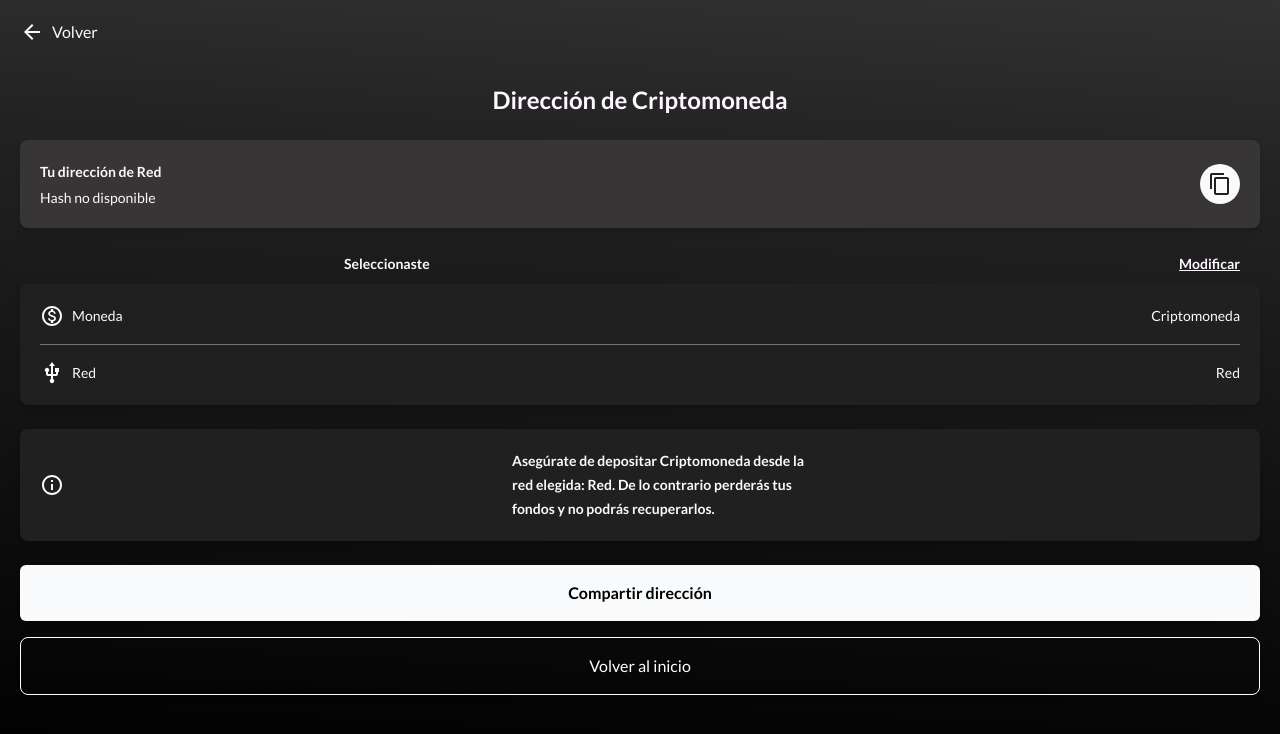
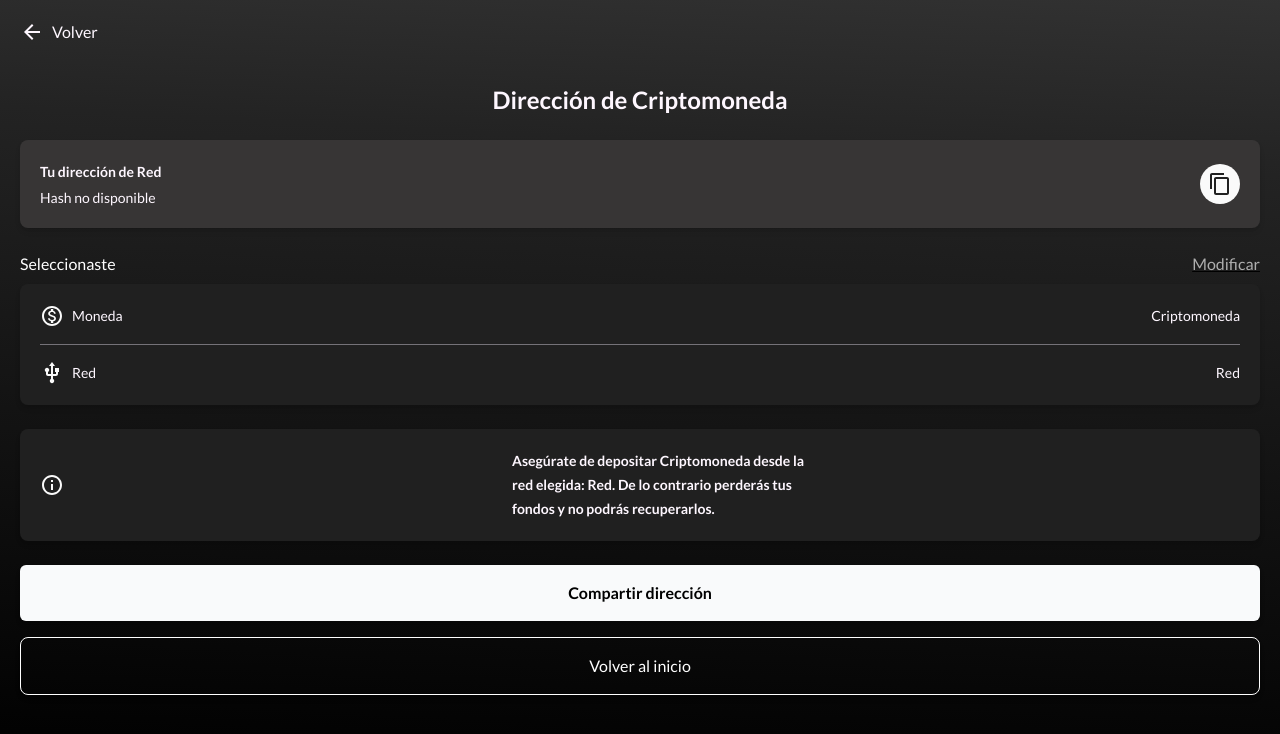
Before and after one commit to pguinazu/we-frontend, a Next.js app: page /auth/select-crypto-last-step in a window 1280 px wide. Shown: the top 734 px of the page. Built offline with nearby package versions, Linux system fonts and the light colour scheme.

Commit message:
Adding Text component to receive crypto

```diff
--- a/src/app/auth/select-crypto-last-step/page.tsx
+++ b/src/app/auth/select-crypto-last-step/page.tsx
@@ -13,6 +13,7 @@ import MonetizationOnOutlinedIcon from "@mui/icons-material/MonetizationOnOutlin
 import UsbOutlinedIcon from "@mui/icons-material/UsbOutlined";
 import SmallText from "@/app/components/SmallText";
 import { useCryptoContext } from "../../contexts/CryptoContext";
+import Text from "@/app/components/Text";
 
 const CryptoFinalScreen = () => {
   const router = useRouter();
@@ -76,16 +77,17 @@ const CryptoFinalScreen = () => {
       </div>
 
       {/* Encabezado de selección */}
-      <div className="w-full flex justify-between items-center mt-6 px-5">
-        <Subtitle text="Seleccionaste" textAlign="left" />
-        <button onClick={handleModifyClick}>
-          <Subtitle
-            text="Modificar"
-            textAlign="right"
-            className="underline cursor-pointer"
-          />
-        </button>
-      </div>
+      {/* Encabezado de selección */}
+<div className="w-full flex justify-between items-center mt-6">
+  <Text text="Seleccionaste" textAlign="left" color="#FFFFFF" className="flex-grow" />
+  <button
+    onClick={handleModifyClick}
+    className="underline cursor-pointer flex-shrink-0"
+  >
+    <Text text="Modificar" textAlign="right" color="#AFAFAF" />
+  </button>
+</div>
+
 
       <div className="w-full bg-[#202020] p-5 rounded-lg shadow-md mt-2">
         <div className="">
--- /dev/null
+++ b/src/app/components/Text.tsx
@@ -0,0 +1,35 @@
+import React from 'react';
+
+interface TextProps {
+  text: React.ReactNode;
+  textAlign?: 'left' | 'center' | 'right';
+  className?: string;
+  maxWidth?: string; // Parámetro para limitar el ancho
+  color?: string; // Parámetro para especificar el color del texto
+}
+
+const Text: React.FC<TextProps> = ({
+  text,
+  textAlign = 'left',
+  className = '',
+  maxWidth = '100%',
+  color = 'inherit', // Valor predeterminado para mantener el color actual
+}) => {
+  return (
+    <p
+      className={`mx-auto ${className}`}
+      style={{
+        textAlign,
+        maxWidth,
+        color, // Aplicar el color especificado
+        overflow: 'hidden',
+        textOverflow: 'ellipsis',
+        whiteSpace: 'nowrap',
+      }}
+    >
+      {text}
+    </p>
+  );
+};
+
+export default Text;
```
